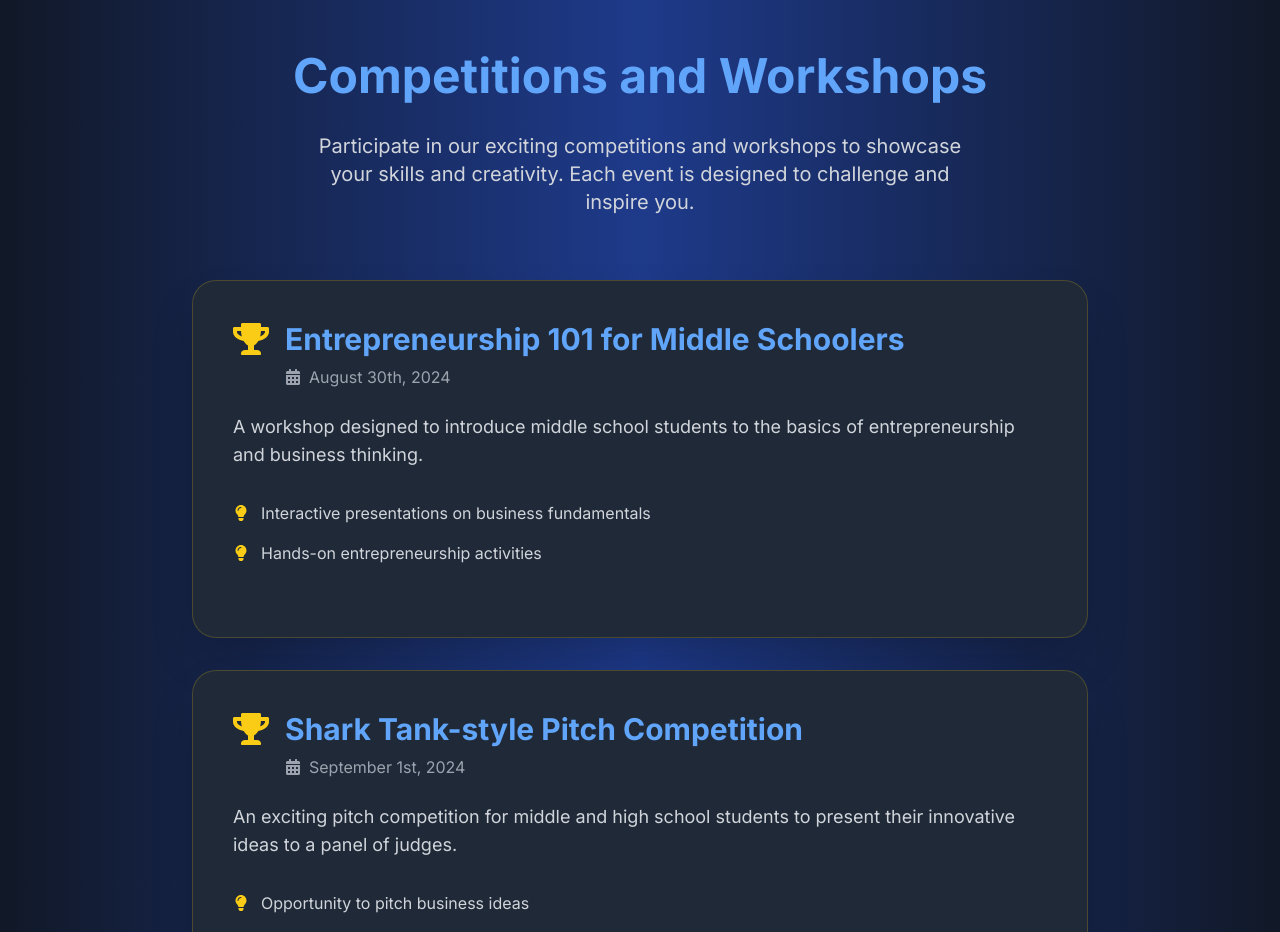
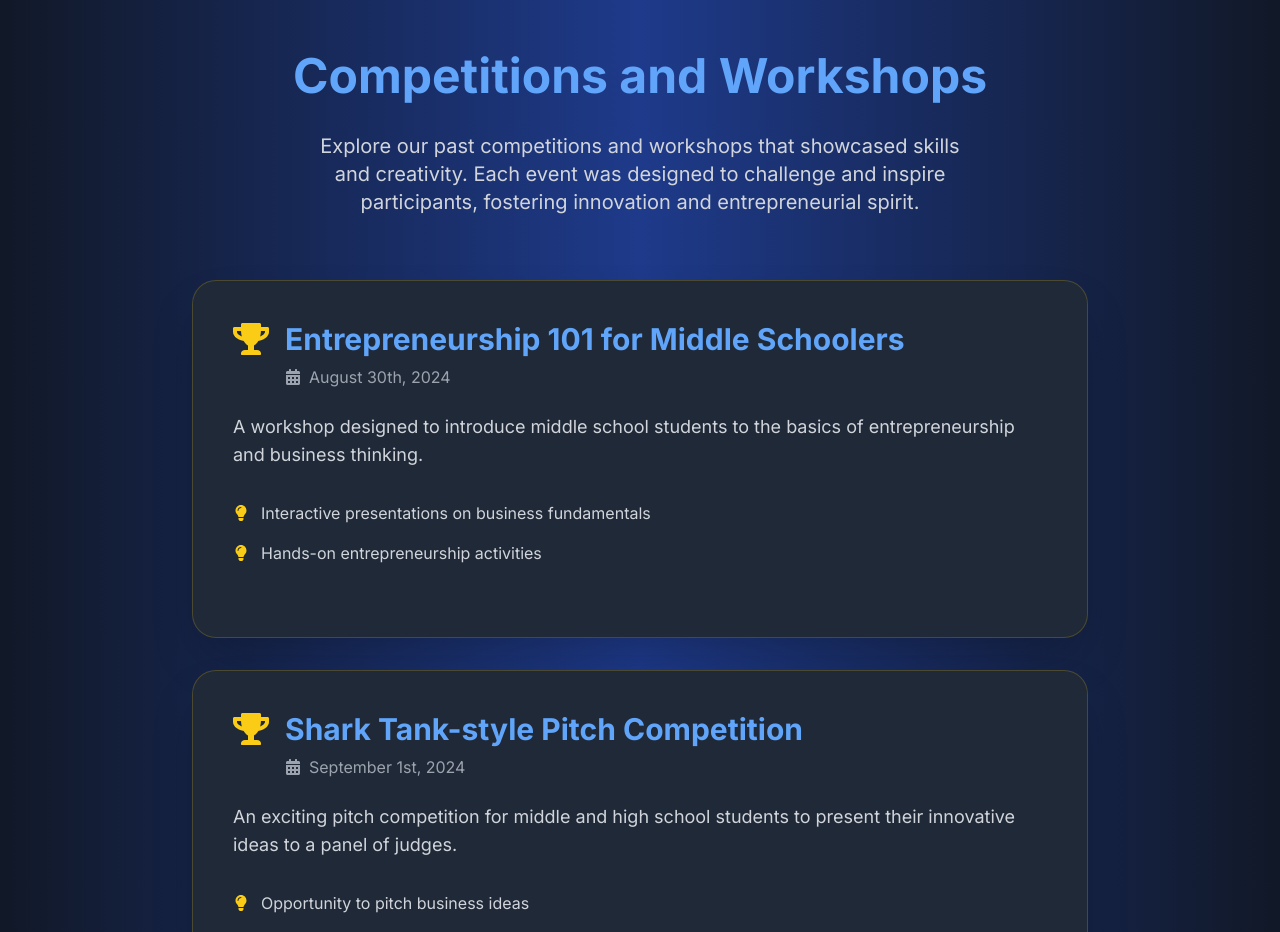
Before and after one commit to arao761/innovate-usa, a Next.js app: page / in a window 1280 px wide. Shown: the part 3940-4872 px from the top of the page. Built offline with nearby package versions, Linux system fonts and the light colour scheme.

Commit message:
header changes

```diff
--- a/components/Workshops.tsx
+++ b/components/Workshops.tsx
@@ -45,8 +45,7 @@ const CompetitionsSection: React.FC = () => {
                 >
                     <h2 className="text-3xl sm:text-5xl font-bold text-blue-400 mb-4 sm:mb-8">Competitions and Workshops</h2>
                     <p className="text-lg sm:text-xl text-gray-300 max-w-2xl mx-auto">
-                        Participate in our exciting competitions and workshops to showcase your skills and creativity. Each event is designed to challenge and inspire you.
-                    </p>
+                    Explore our past competitions and workshops that showcased skills and creativity. Each event was designed to challenge and inspire participants, fostering innovation and entrepreneurial spirit.                    </p>
                 </motion.div>
                 <motion.div
                     className="max-w-4xl mx-auto space-y-8"
```
